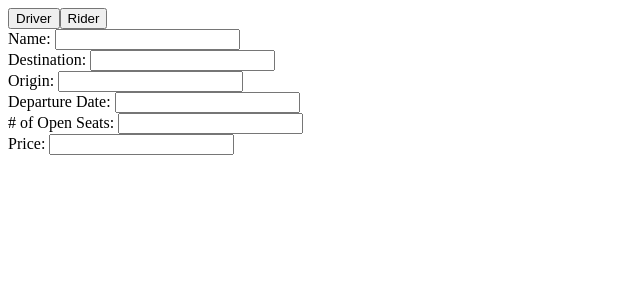
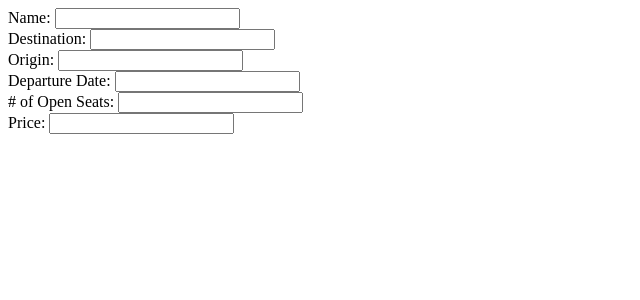
Before and after one commit to HitchJS/HitchJS, a React app: page /driver in a window 1280 px wide. Shown: the top 300 px of the page, without its empty margins (0-640 px from the left). Built offline with nearby package versions, Linux system fonts and the light colour scheme.

Commit message:
finished with serving routes with react router

```diff
--- a/components/App.jsx
+++ b/components/App.jsx
@@ -1,3 +1,20 @@
+// import React from 'react';
+// import RoleSelector from './RoleSelector.jsx';
+// import DriverForm from './DriverForm.jsx';
+
+// class App extends React.Component {
+//   render() {
+//     return (
+//       <div className="hitch">
+//         <RoleSelector />
+//         <DriverForm />
+//       </div>
+//     );
+//   }
+// }
+
+// export default App;
+
 import React from 'react';
 import RoleSelector from './RoleSelector.jsx';
 import DriverForm from './DriverForm.jsx';
@@ -5,12 +22,15 @@ import DriverForm from './DriverForm.jsx';
 class App extends React.Component {
   render() {
     return (
-      <div className="hitch">
-        <RoleSelector />
-        <DriverForm />
+      <div>
+
+          <RoleSelector />
+          <DriverForm />
+
+
+        {this.props.children}
       </div>
     );
   }
 }
-
 export default App;
--- a/components/DriverForm.jsx
+++ b/components/DriverForm.jsx
@@ -11,6 +11,7 @@ class DriverForm extends React.Component {
           Departure Date: <input type="text"></input><br/>
           # of Open Seats: <input type="text"></input><br/>
           Price: <input type="text"></input><br/>
+
         </form>
       </div>
     );
--- a/components/RoleSelector.jsx
+++ b/components/RoleSelector.jsx
@@ -1,11 +1,12 @@
 import React from 'react';
-
+import {browserHistory } from 'react-router'
 class RoleSelector extends React.Component {
   render() {
     return (
       <div>
-        <button>Driver</button>
-        <button>Rider</button>
+        <button type="button" onClick={function(){browserHistory.push('driver')}}>Driver</button>
+        <button type="button" onClick={function(){browserHistory.push('rider')}}>Rider</button>
+
       </div>
     );
   }
--- a/main.js
+++ b/main.js
@@ -1,5 +1,41 @@
 import React from 'react';
 import ReactDOM from 'react-dom';
+import {Router, Route, Link, browserHistory, IndexRoute } from 'react-router'
 import App from './components/App.jsx';
+import RoleSelector from './components/RoleSelector.jsx';
+import DriverForm from './components/DriverForm.jsx';
+import AppLogin from './componentsLogin/login.jsx';
+import Signup from './componentsLogin/signup.jsx';
+import RiderForm from './components/RiderForm.jsx';
+// class App extends React.Component {
 
-ReactDOM.render(<App />, document.getElementById('app'));
+//    render() {
+//       return (
+//          <div>
+//             <ul>
+//                 <a href=""><li>Home</li></a>
+
+//                 <button onClick={function(){browserHistory.push('/components/RoleSelector')}}>RoleSelector</button>
+
+//                <li>Contact</li>
+//             </ul>
+
+//            {this.props.children}
+//          </div>
+//       )
+//    }
+// }
+
+//ReactDOM.render(<App />, document.getElementById('app'));
+// child clone in react router in order to pass state
+
+ReactDOM.render((
+   <Router history = {browserHistory}>
+      <Route path = "/" component = {AppLogin}/>
+      <Route path = "/signup" component = {Signup} />
+      <Route path = "/roleselector" component = {RoleSelector}/>
+      <Route path = "/driver" component = {DriverForm}/>
+      <Route path = "/rider" component = {RiderForm}/>
+   </Router>
+
+), document.getElementById('app'))
--- a/package.json
+++ b/package.json
@@ -21,6 +21,7 @@
     "pg": "^6.1.2",
     "react": "^15.4.1",
     "react-dom": "^15.4.1",
+    "react-router": "^3.0.0",
     "sequelize": "^3.28.0",
     "style-loader": "^0.13.1",
     "webpack": "^1.14.0",
```
Also changed, not shown: login.js (deleted).
